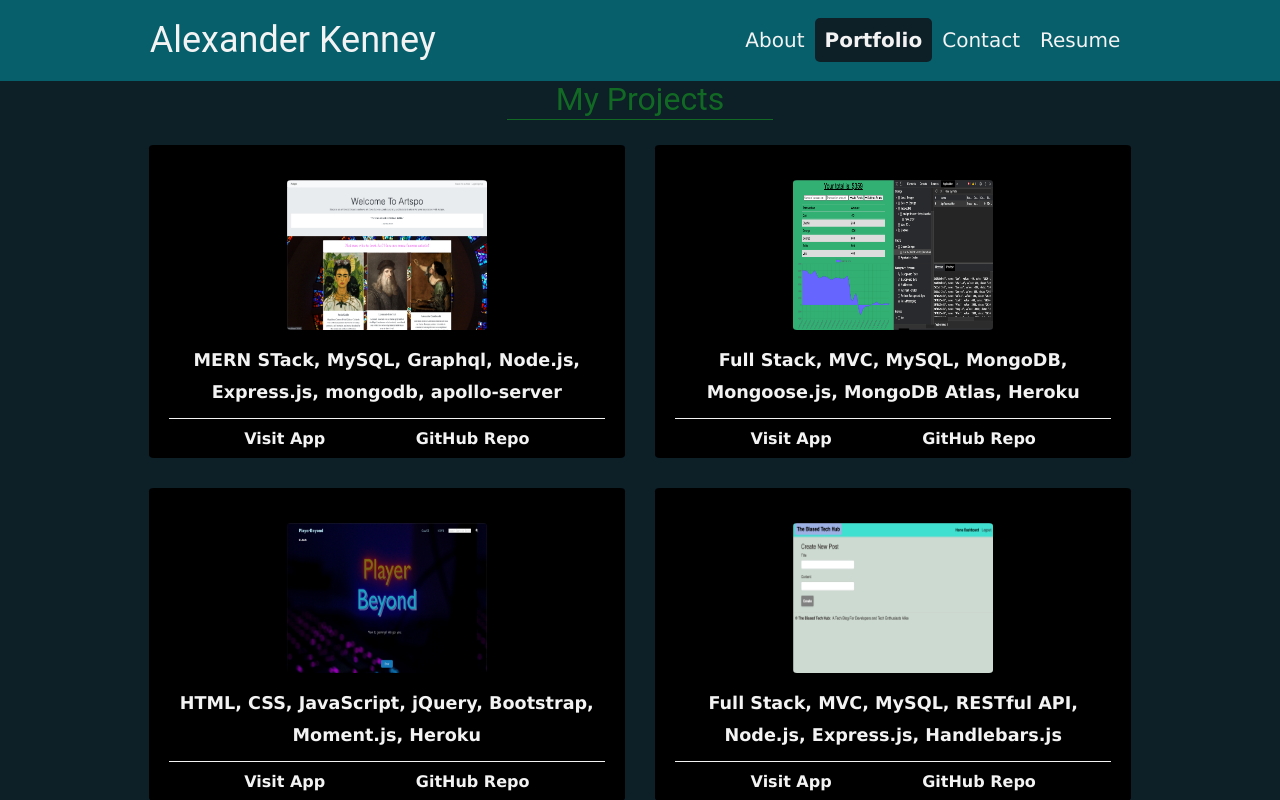
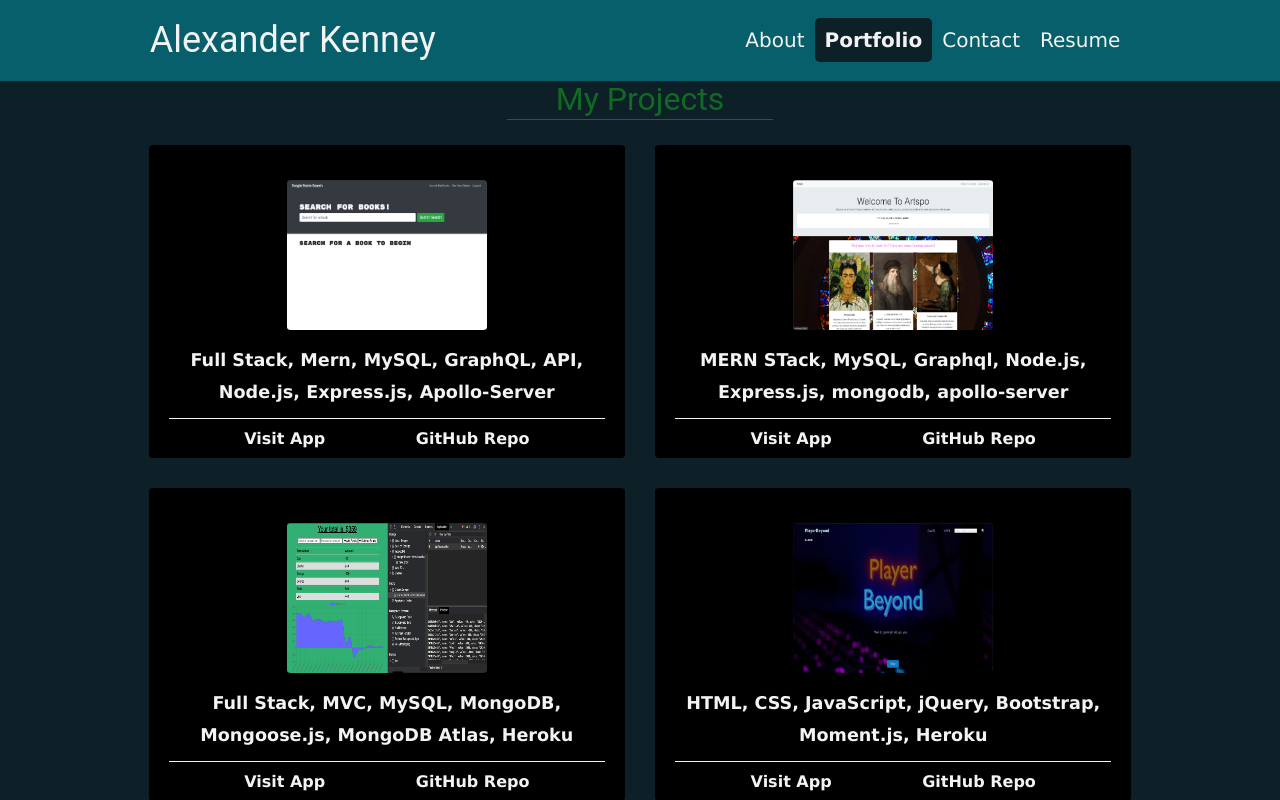
Before and after one commit to AlexanderKeny10/portfolio-react-ak, a React (Create React App) app: page / in a window 1280 px wide. Both pictures are taken after a click on the element "Portfolio". Shown: the top 800 px of the page. Built offline with nearby package versions, Linux system fonts and the light colour scheme; a web font is replaced by a local one.

Commit message:
Added Books

```diff
--- a/src/components/Project/index.js
+++ b/src/components/Project/index.js
@@ -1,61 +1,70 @@
 import React from 'react';
-import project1 from '../../assets/images/artspo-landingpage-port.png';
-import project2 from '../../assets/images/Budget-Tracker1.jpg';
-import project3 from '../../assets/images/PlayerBeyond-SS2.png';
-import project4 from '../../assets/images/Tech-blog-dashboard-ss1.png';
-import project5 from '../../assets/images/WeatherDashboard1.png';
-import project6 from '../../assets/images/Watch-&-Sip-app.png';
+import project1 from '../../assets/images/searchbooks-page-ss.png';
+import project2 from '../../assets/images/artspo-landingpage-port.png';
+import project3 from '../../assets/images/Budget-Tracker1.jpg';
+import project4 from '../../assets/images/PlayerBeyond-SS2.png';
+import project5 from '../../assets/images/Tech-blog-dashboard-ss1.png';
+import project6 from '../../assets/images/WeatherDashboard1.png';
+import project7 from '../../assets/images/Watch-&-Sip-app.png';
 
 function Project() {
 
     const projects = [
         {
             id: '1',
+            name: 'Book Search App',
+            url: 'https://book-search-saves.herokuapp.com/',
+            repo: 'book-search-engine',
+            features: 'Full Stack, Mern, MySQL, GraphQL, API, Node.js, Express.js, Apollo-Server',
+            image: project1
+        },
+        {
+            id: '2',
             name: 'Art-spo',
             url: 'https://art-spo.herokuapp.com/',
             repo: 'Art-Spo',
             features: 'MERN STack, MySQL, Graphql, Node.js, Express.js, mongodb, apollo-server',
-            image: project1
+            image: project2
         },
         {
-            id: '2',
+            id: '3',
             name: 'Budget Tacker',
             url: 'https://budget-traker-app.herokuapp.com/',
             repo: 'Budget-Tracker-app',
             features: 'Full Stack, MVC, MySQL, MongoDB, Mongoose.js, MongoDB Atlas, Heroku',
-            image: project2
+            image: project3
         },
         {
-            id: '3',
+            id: '4',
             name: 'PlayerBeyond',
             url: 'https://alexanderkeny10.github.io/playerbeyond/',
             repo: 'playerbeyond',
             features: 'HTML, CSS, JavaScript, jQuery, Bootstrap, Moment.js, Heroku',
-            image: project3
+            image: project4
         },
         {
-            id: '4',
+            id: '5',
             name: 'Biased Tech Blog',
             url: 'https://biased-tech-hub.herokuapp.com/',
             repo: 'Tech-Blog-MVC',
             features: 'Full Stack, MVC, MySQL, RESTful API, Node.js, Express.js, Handlebars.js',
-            image: project4
+            image: project5
         },
         {
-            id: '5',
+            id: '6',
             name: 'Weather Dashboard',
             url: 'https://alexanderkeny10.github.io/weather-dashboard-ak/',
             repo: 'weather-dashboard-ak',
             features: 'HTML, CSS, JavaScript, jQuery, Bootstrap, Moment.js, OpenWeather API',
-            image: project5
+            image: project6
         },
         {
-            id: '6',
+            id: '7',
             name: 'Watch & Sip',
             url: 'https://quiet-ocean-97053.herokuapp.com/',
             repo: 'Watch-and-Sip',
             features: 'Full Stack, MVC, MySQL, RESTful API, Node.js, Express.js, Handlebars.js',
-            image: project6
+            image: project7
         },
     ]
 
```
Also changed, not shown: src/assets/images/searchbooks-page-ss.png (added).
